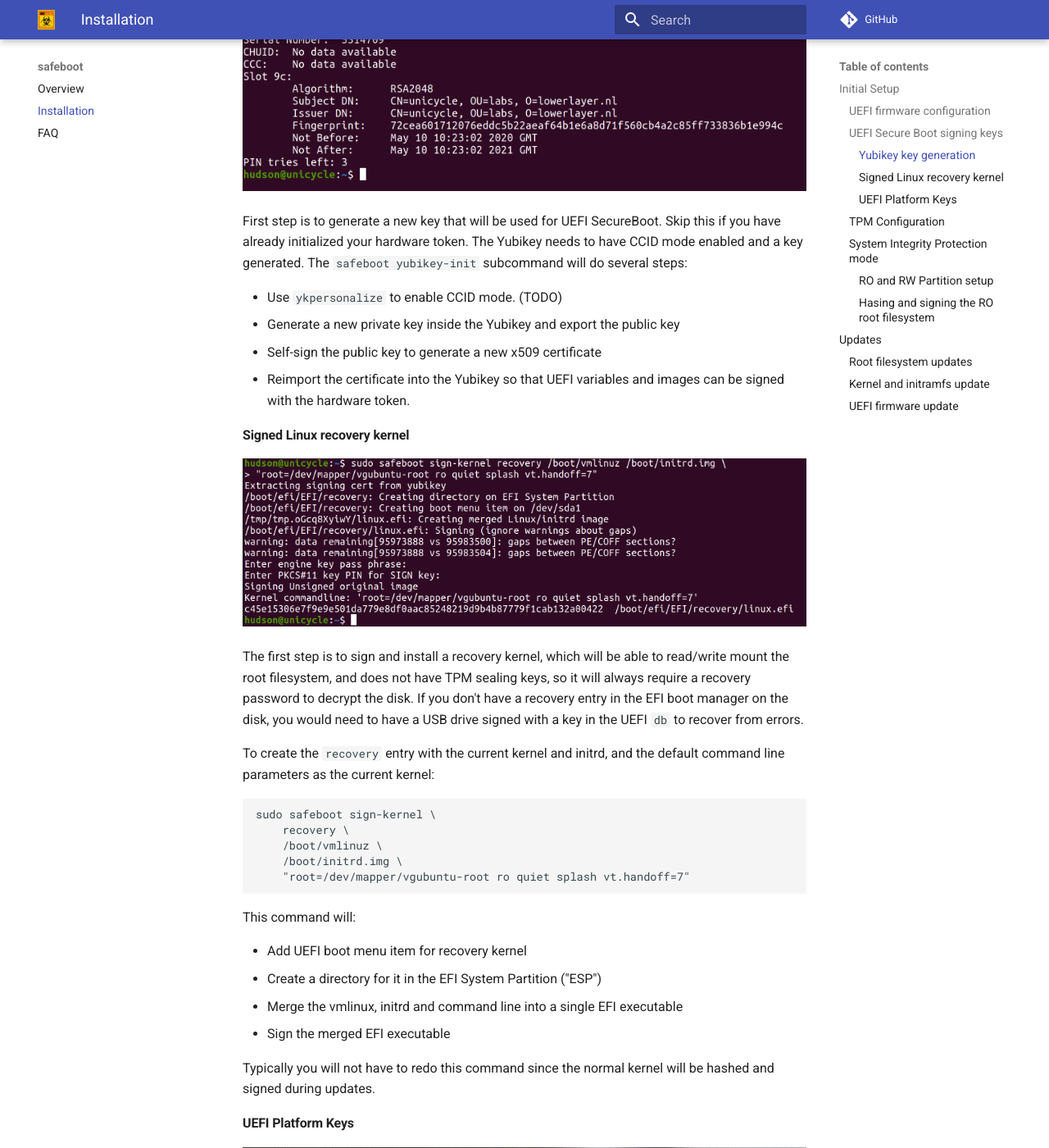
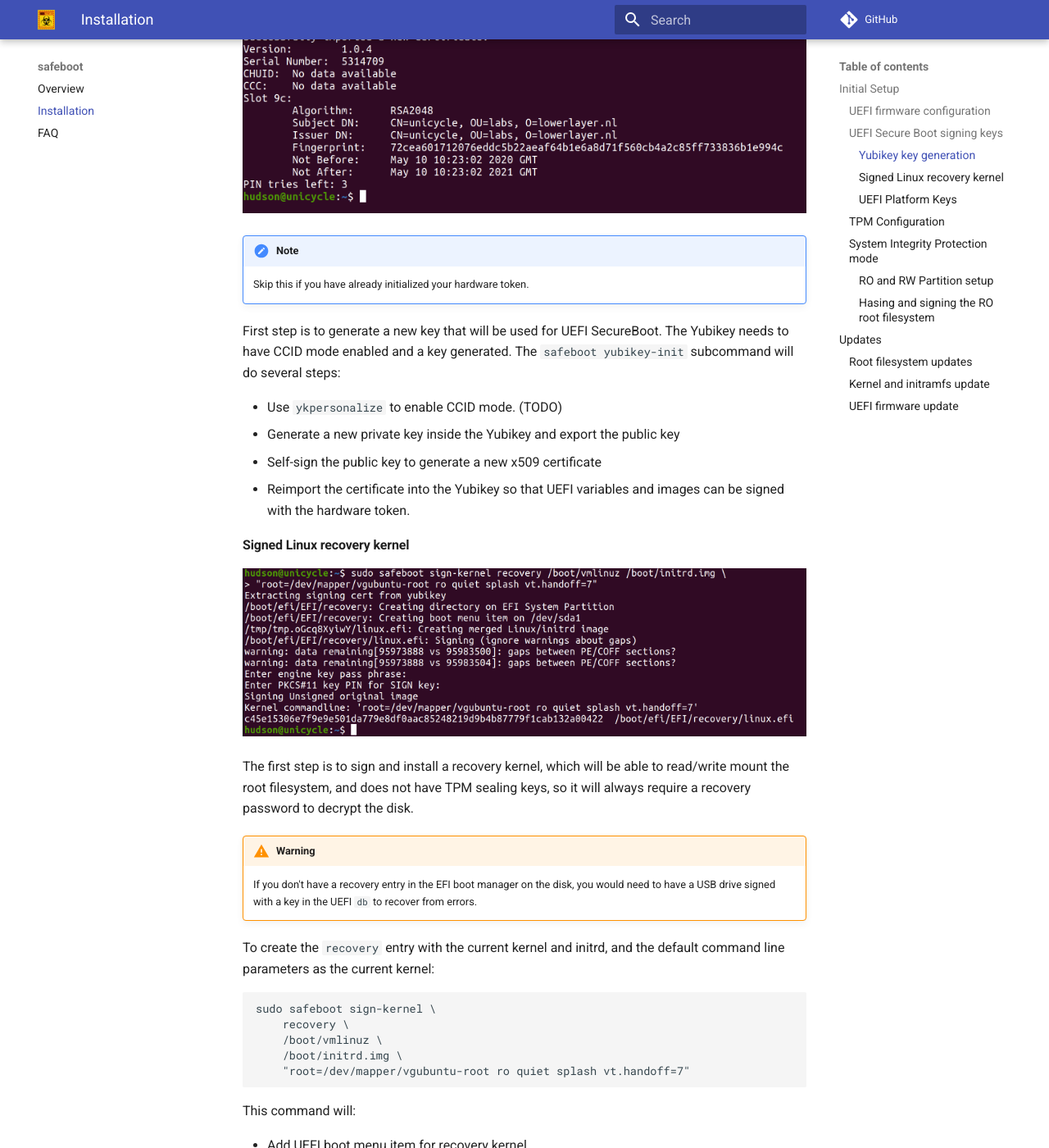
Before and after one commit to osresearch/safeboot, an MkDocs documentation site: the page built from docs/install.md, in a window 1280 px wide and 1400 px high, scrolled down 2946 px. Shown: the whole window at 82% size. Built offline with MkDocs 1.6.1 and Material for MkDocs 9.7.7, drawn with Linux system fonts in a browser that asks for light colours; comment, search, counter and statistics services are not loaded.

Commit message:
use the admonition module

````diff
--- a/docs/install.md
+++ b/docs/install.md
@@ -69,8 +71,10 @@
 #### Yubikey key generation
 ![Output of `yubikey-init` command](images/yubikey-init.png)
 
+!!! note
+    Skip this if you have already initialized your hardware token.
+
 First step is to generate a new key that will be used for UEFI SecureBoot.
-Skip this if you have already initialized your hardware token.
 The Yubikey needs to have CCID mode enabled and a key generated.
 The `safeboot yubikey-init` subcommand will do several steps:
 
@@ -86,9 +90,11 @@
 The first step is to sign and install a recovery kernel, which will be able
 to read/write mount the root filesystem, and does not have TPM sealing keys,
 so it will always require a recovery password to decrypt the disk.
-If you don't have a recovery entry in the EFI boot manager on the disk,
-you would need to have a USB drive signed with a key in the UEFI `db`
-to recover from errors.
+
+!!! warning
+    If you don't have a recovery entry in the EFI boot manager on the disk,
+    you would need to have a USB drive signed with a key in the UEFI `db`
+    to recover from errors.
 
 To create the `recovery` entry with the current kernel and initrd, and
 the default command line parameters as the current kernel:
@@ -169,18 +176,20 @@
 update-initramfs -u
 ```
 
-The TPM PCRs are somewhat fragile; they include hashes of the ROM images,
-the EFI executables that have been run along the boot path, etc.
-For example, entering the UEFI `Setup` menu will cause different measurements,
-so the TPM will not automatically unseal on the same boot that the
-user has entered the setup application.
+!!! note
+    The TPM PCRs are somewhat fragile; they include hashes of the ROM images,
+    the EFI executables that have been run along the boot path, etc.
+    For example, entering the UEFI `Setup` menu will cause different
+    measurements, so the TPM will not automatically unseal on the same
+    boot that the user has entered the setup application.
 
 ### System Integrity Protection mode
 ![`dmverity` merkle tree diagram](images/dmverity.jpg)
 
-The "SIP" mode is optional and ensures that even an attacker with root
-priviledges can't make persistent changes to the contents of the root
-filesystem. It uses the same dmverity as Android's verified boot mode.
+!!! note
+    The "SIP" mode is optional and ensures that even an attacker with root
+    priviledges can't make persistent changes to the contents of the root
+    filesystem. It uses the same dmverity as Android's verified boot mode.
 
 The root of the dm-verity Merkle-tree is passed to the kernel as part of the
 signed command line, ensuring that an attacker can't change anything
--- a/mkdocs.yml
+++ b/mkdocs.yml
@@ -10,7 +10,7 @@
     accent: purple
 extra_css: [extra.css]
 markdown_extensions:
-        - admonition
+  - admonition
 plugins:
   - search # necessary for search to work
   - git-revision-date-localized
````
Also changed, not shown: other parts of docs/install.md (+11 -8 lines).
